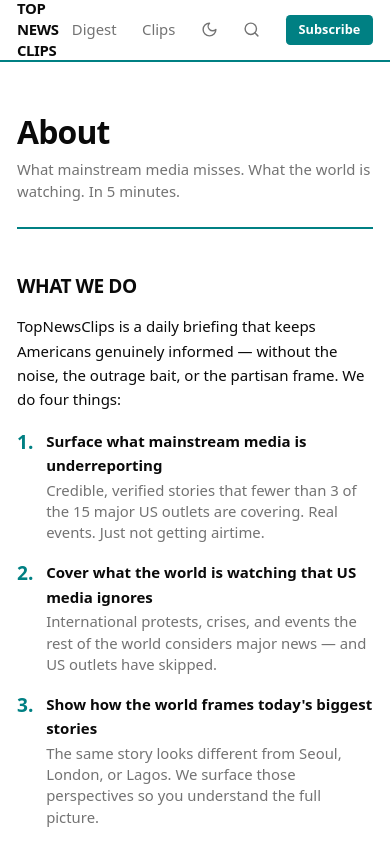
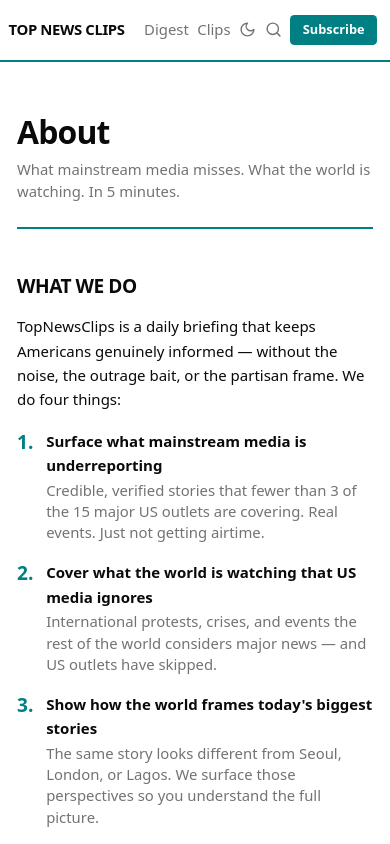
Before and after one commit to neuner76/topnewsclips, a Next.js app: page /about in a window 390 px wide. Shown: the top 844 px of the page. Built offline with nearby package versions, Linux system fonts and the light colour scheme; no server answers.

Commit message:
logo again

```diff
--- a/app/page.tsx
+++ b/app/page.tsx
@@ -122,14 +122,14 @@ function DigestView({ content, date, storyMap }: { content: DigestContent; date:
         </p>
         <div className="divide-y divide-border">
           {content.needToKnow.map((item, i) => (
-            <>
-              <NeedToKnowStory key={item.slug} item={item} storyMap={storyMap} />
+            <div key={item.slug}>
+              <NeedToKnowStory item={item} storyMap={storyMap} />
               {i === 0 && content.needToKnow.length > 1 && (
-                <div key="subscribe-nudge" className="py-4">
+                <div className="py-4">
                   <EmailCaptureInline nudge />
                 </div>
               )}
-            </>
+            </div>
           ))}
         </div>
       </section>
@@ -541,7 +541,7 @@ export default async function HomePage({
               pinned={analysis.pinned}
               voices={analysis.voices}
               stories={analysis.stories}
-              accentClass="text-[oklch(0.45_0.22_24)]"
+              accentClass="text-[oklch(0.52_0.14_196)]"
             />
             <Section
               title="Reported"
--- a/components/Header.tsx
+++ b/components/Header.tsx
@@ -4,14 +4,14 @@ import DarkModeToggle from './DarkModeToggle'
 export default function Header() {
   return (
     <header className="border-b-2 border-[oklch(0.52_0.14_196)] bg-background sticky top-0 z-50">
-      <div className="max-w-5xl mx-auto px-4 sm:px-6">
+      <div className="max-w-5xl mx-auto pl-2 pr-3 sm:px-6">
         <div className="flex items-center justify-between h-14">
           <Link href="/" className="flex items-center gap-2 hover:opacity-80 transition-opacity">
             <span className="font-bold text-sm sm:text-xl tracking-tight text-foreground">
               TOP NEWS CLIPS
             </span>
           </Link>
-          <nav className="flex items-center gap-6 text-sm font-medium text-muted-foreground">
+          <nav className="flex items-center gap-2 sm:gap-6 text-sm font-medium text-muted-foreground">
             <Link href="/" className="hover:text-foreground transition-colors">
               Digest
             </Link>
```
